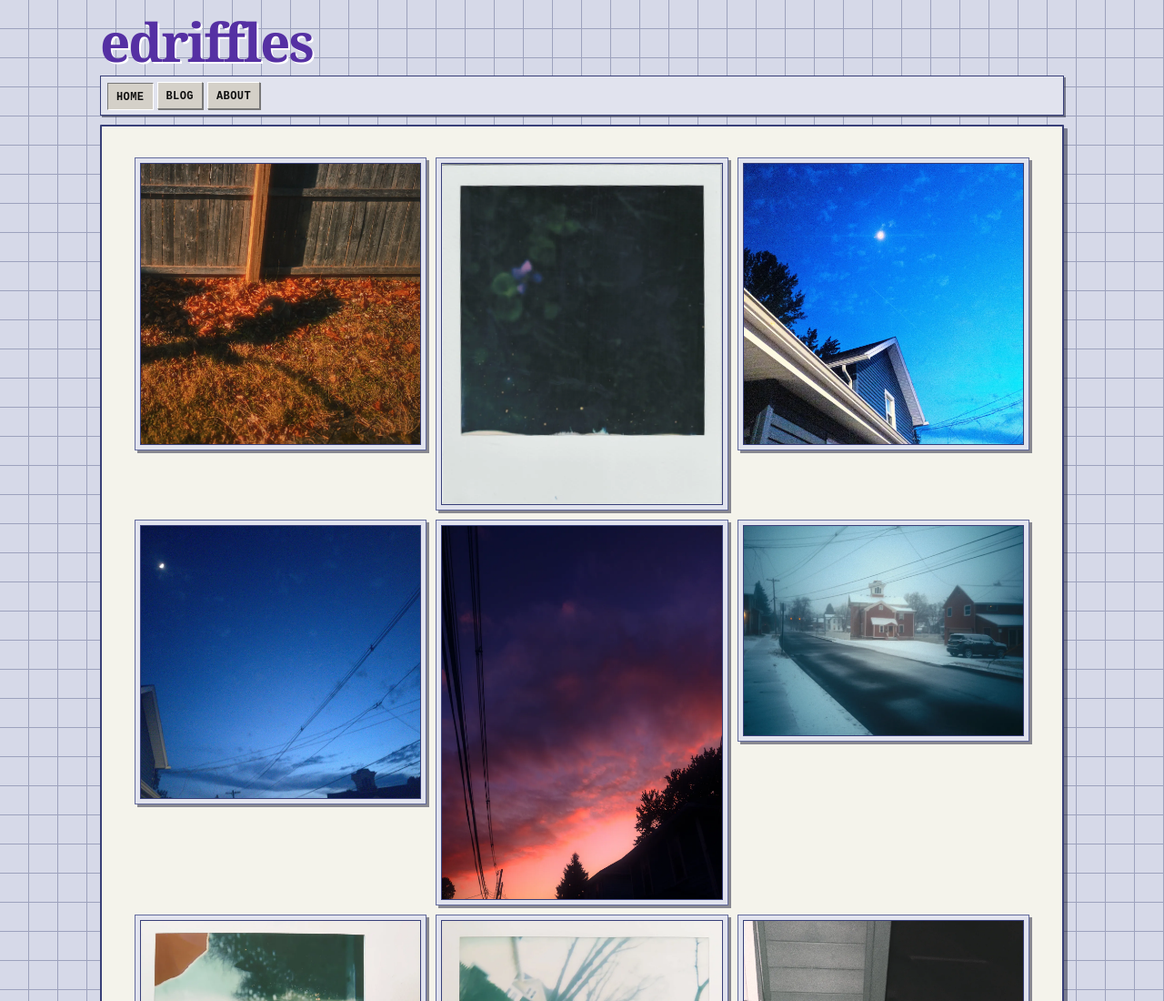
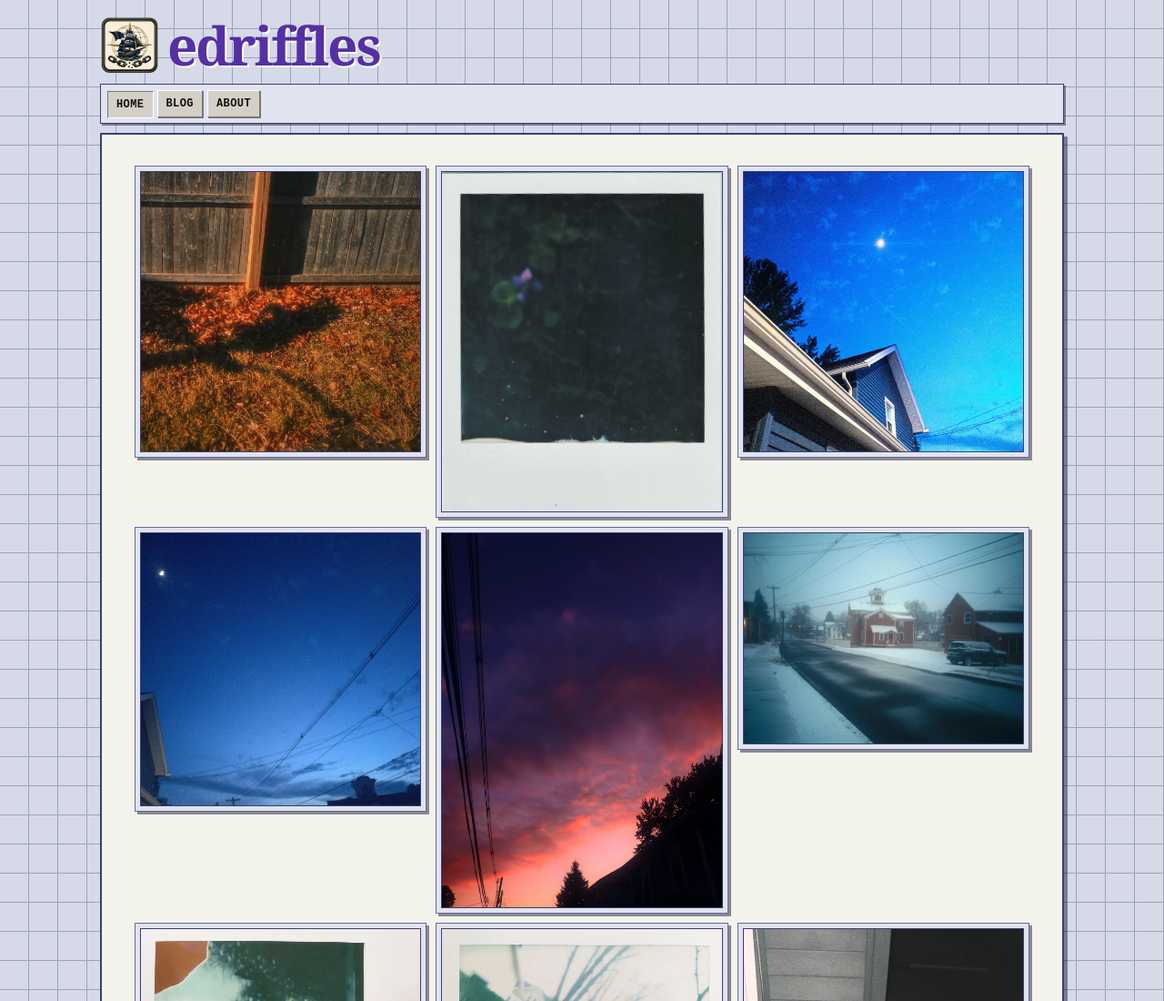
Before and after one commit to Shikibashi/edriffles-blog, an Astro site: page / in a window 1280 px wide. Shown: the top 1100 px of the page at 91% size. Built offline with nearby package versions, Linux system fonts and the light colour scheme; Astro itself is replaced by a stand-in of ours.

Commit message:
Add emblem to site masthead

```diff
--- a/src/components/Header.astro
+++ b/src/components/Header.astro
@@ -4,7 +4,10 @@ import HeaderLink from './HeaderLink.astro';
 ---
 
 <header>
-	<a href="/" class="title"><h1>{SITE_TITLE}</h1></a>
+	<a href="/" class="title">
+		<img class="site-emblem" src="/brand/edriffles-emblem.png" alt="" width="64" height="64" />
+		<h1>{SITE_TITLE}</h1>
+	</a>
 	<nav>
 		<HeaderLink href="/">Home</HeaderLink>
 		<HeaderLink href="/blog">Blog</HeaderLink>
--- a/src/styles/global.css
+++ b/src/styles/global.css
@@ -189,11 +189,21 @@ body {
 /* ---------- site identity / masthead ---------- */
 
 .title {
-  display: block;
+  display: flex;
+  align-items: center;
+  gap: 10px;
   width: fit-content;
   margin: 0 0 6px;
   color: var(--ecw-purple);
   text-decoration: none;
+}
+
+.site-emblem {
+  display: block;
+  flex: 0 0 auto;
+  width: 64px;
+  height: 64px;
+  object-fit: contain;
 }
 
 .title:visited {
@@ -742,6 +752,11 @@ a[rel="tag"]:hover {
   .title h1,
   body > header h1 {
     font-size: clamp(2rem, 12vw, 3rem);
+  }
+
+  .site-emblem {
+    width: 52px;
+    height: 52px;
   }
 
   nav {
```
Also changed, not shown: public/brand/edriffles-emblem.png (added).
